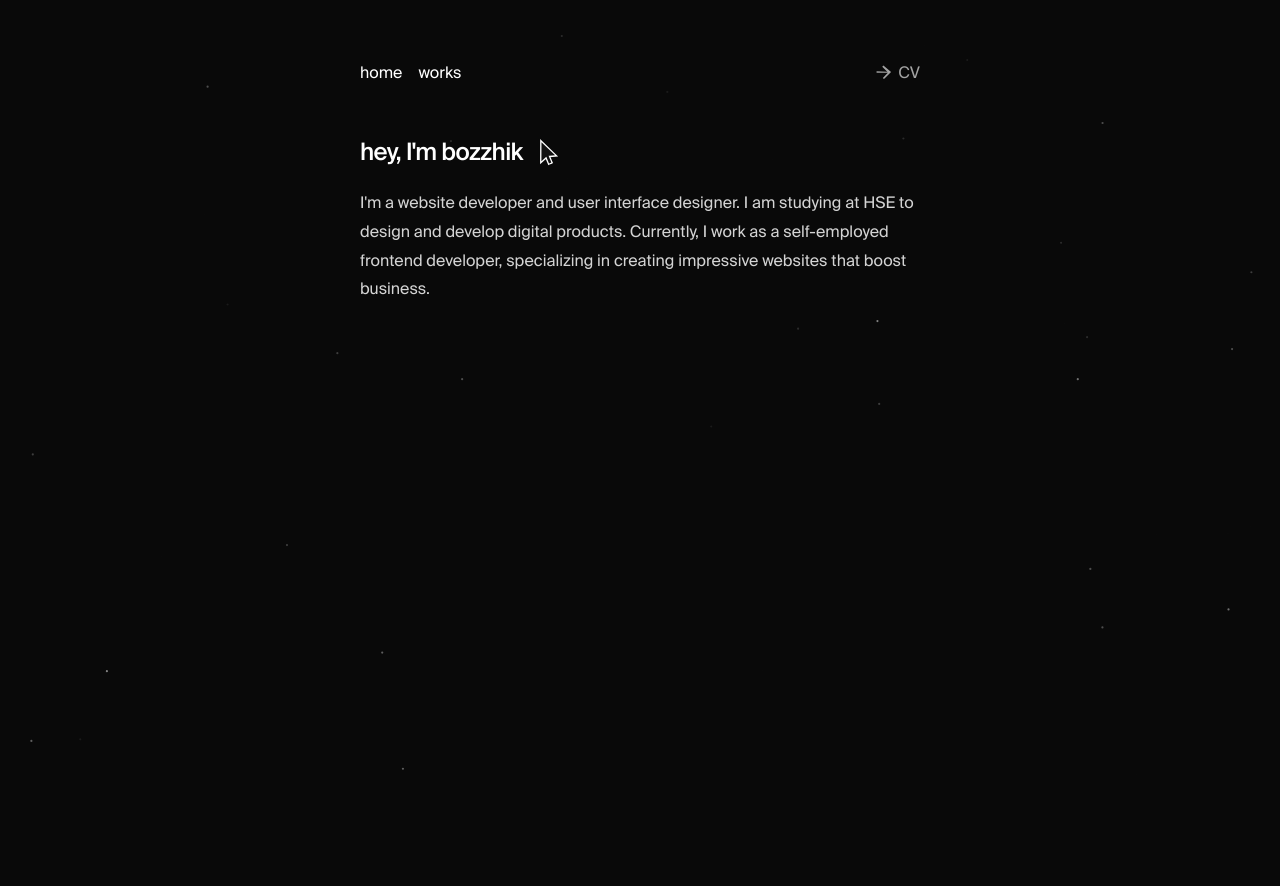
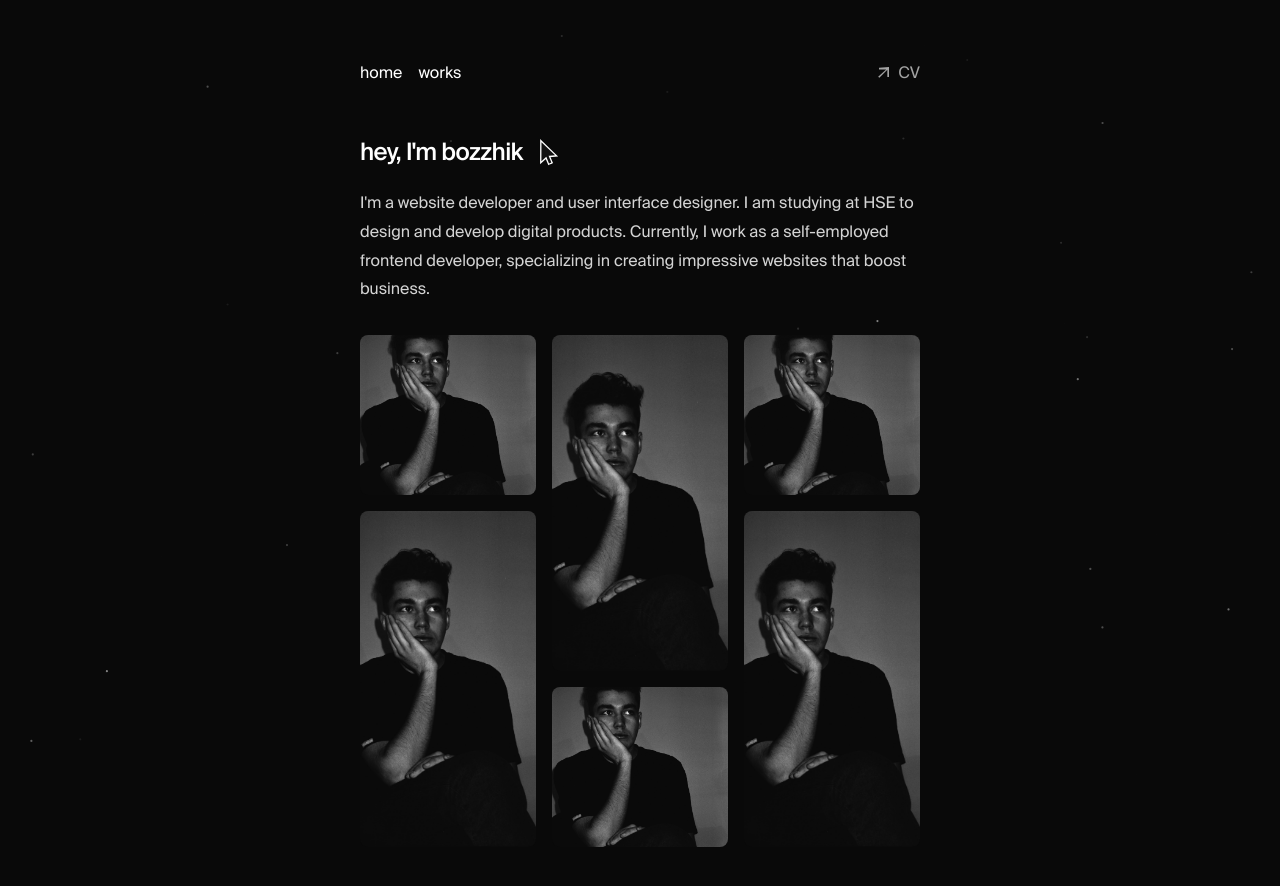
Before and after one commit to bozzhik/portfolio, a Next.js app: page /cv in a window 1280 px wide. Shown: the top 886 px of the page. Before the commit the page ends 800 px from the top, so only its background shows below. Built offline with nearby package versions, Linux system fonts and the light colour scheme.

Commit message:
init draft `ImageGrid` cv component

```diff
--- a/src/app/cv/page.tsx
+++ b/src/app/cv/page.tsx
@@ -1,10 +1,12 @@
 import Container from '#/Global/Container'
 import Hero from '##/cv/Hero'
+import ImageGrid from '##/cv/ImageGrid'
 
 export default function CvPage() {
   return (
-    <Container className="space-y-14">
+    <Container className="space-y-8">
       <Hero />
+      <ImageGrid />
     </Container>
   )
 }
--- a/src/components/App/cv/Hero.tsx
+++ b/src/components/App/cv/Hero.tsx
@@ -7,7 +7,7 @@ import '%%/stylesheets/animate-surfing.css'
 
 export default function Hero() {
   return (
-    <section data-section="hero-index" className="space-y-7">
+    <section data-section="hero-cv" className="space-y-7">
       <div className="space-y-5">
         <div className="group w-fit">
           <Text type="heading" className="flex items-center">
--- /dev/null
+++ b/src/components/App/cv/ImageGrid.tsx
@@ -0,0 +1,29 @@
+import Image from 'next/image'
+import MeImage from '%/cv/me.jpg'
+
+export default function ImageGrid() {
+  return (
+    <section data-section="hero-cv">
+      <div className="grid grid-cols-3 grid-rows-3 gap-4 sm:grid-cols-2 sm:grid-rows-4">
+        <div className="relative h-40">
+          <Image quality={100} alt="Me speaking on stage at React Summit about the future of Next.js" src={MeImage} fill sizes="70vw" priority className="object-cover rounded-lg" />
+        </div>
+        <div className="relative row-span-2 sm:row-span-1">
+          <Image quality={100} alt="Me standing on stage at Reactathon delivering the keynote" src={MeImage} fill sizes="70vw" priority className="object-cover object-top rounded-lg sm:object-center" />
+        </div>
+        <div className="relative">
+          <Image quality={100} alt="Me and Guillermo Rauch on stage for Vercel Ship, answering questions from the Next.js community" src={MeImage} fill sizes="70vw" priority className="object-cover rounded-lg" />
+        </div>
+        <div className="relative row-span-2">
+          <Image quality={100} alt="Me, Lydia, and Delba filming the Next.js Conf keynote" src={MeImage} fill sizes="70vw" priority className="object-cover rounded-lg sm:object-center" />
+        </div>
+        <div className="relative row-span-2">
+          <Image quality={100} alt="My badge on top of a pile of badges from a Vercel meetup we held" src={MeImage} fill sizes="70vw" priority className="object-cover rounded-lg" />
+        </div>
+        <div className="relative h-40">
+          <Image quality={100} alt="Me standing on stage at SmashingConf giving a talk about my optimism for the web" src={MeImage} fill sizes="70vw" priority className="object-cover rounded-lg" />
+        </div>
+      </div>
+    </section>
+  )
+}
--- a/src/components/UI/ArrowLink.tsx
+++ b/src/components/UI/ArrowLink.tsx
@@ -12,7 +12,7 @@ interface Props {
 
 export default function ArrowLink({href, text, target = true, active = false, className, svgClassName}: Props) {
   const ArrowIcon = (
-    <svg className={cn('duration-500 fill-neutral-300 s-5 group-hover:rotate-45 group-hover:fill-neutral-400', active ? 'rotate-45 fill-neutral-400' : '', svgClassName)} viewBox="0 0 24 24" xmlns="http://www.w3.org/2000/svg">
+    <svg className={cn('duration-500 fill-neutral-300 s-5 group-hover:rotate-45 group-hover:fill-neutral-400', active ? 'fill-neutral-400' : '', svgClassName)} viewBox="0 0 24 24" xmlns="http://www.w3.org/2000/svg">
       <path d="M6 7v2h8.59L5 17.59 6.41 19 16 9.41V18h2V6z"></path>
     </svg>
   )
```
Also changed, not shown: src/assets/images/cv/me.jpg (added).
